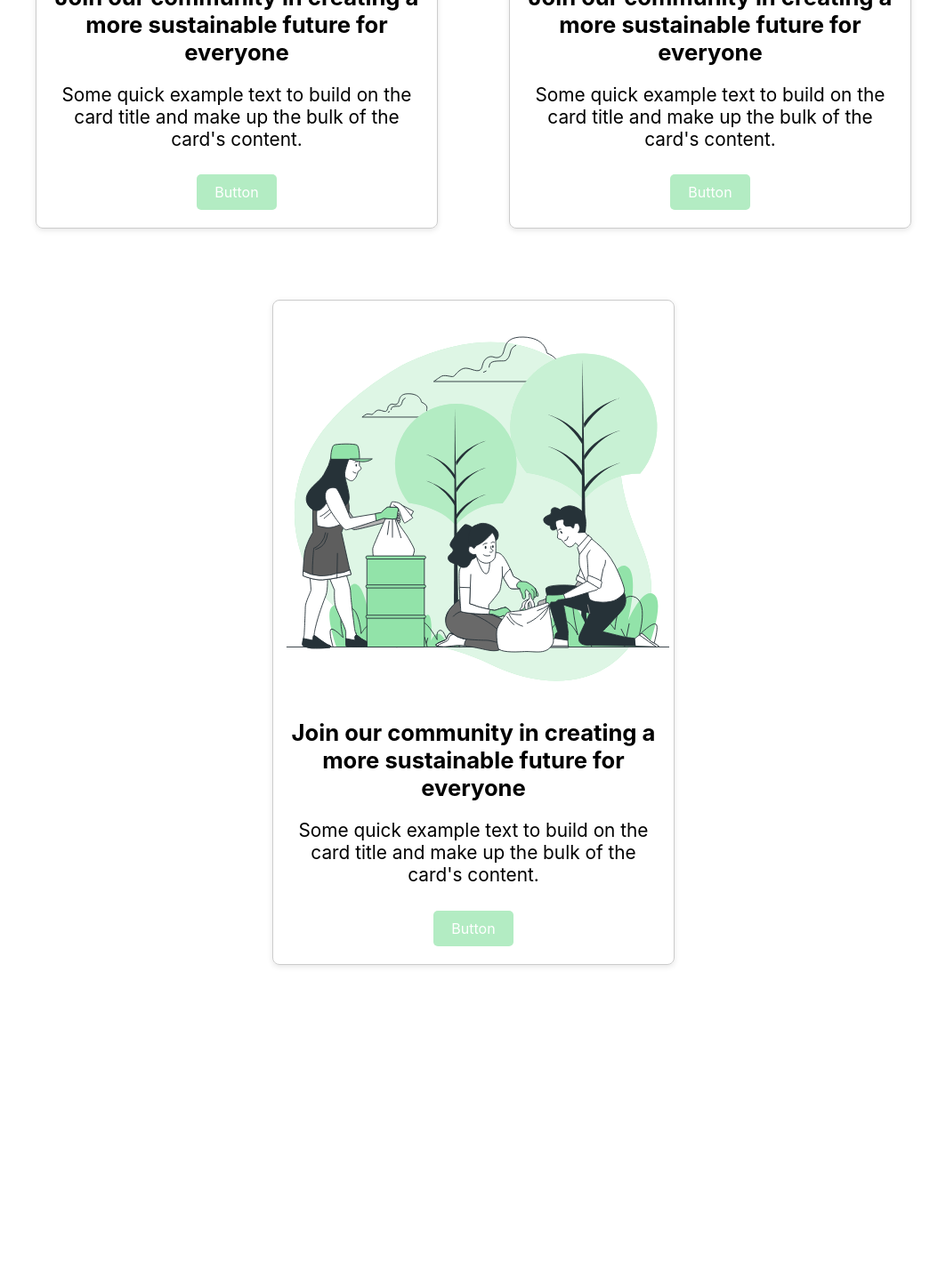
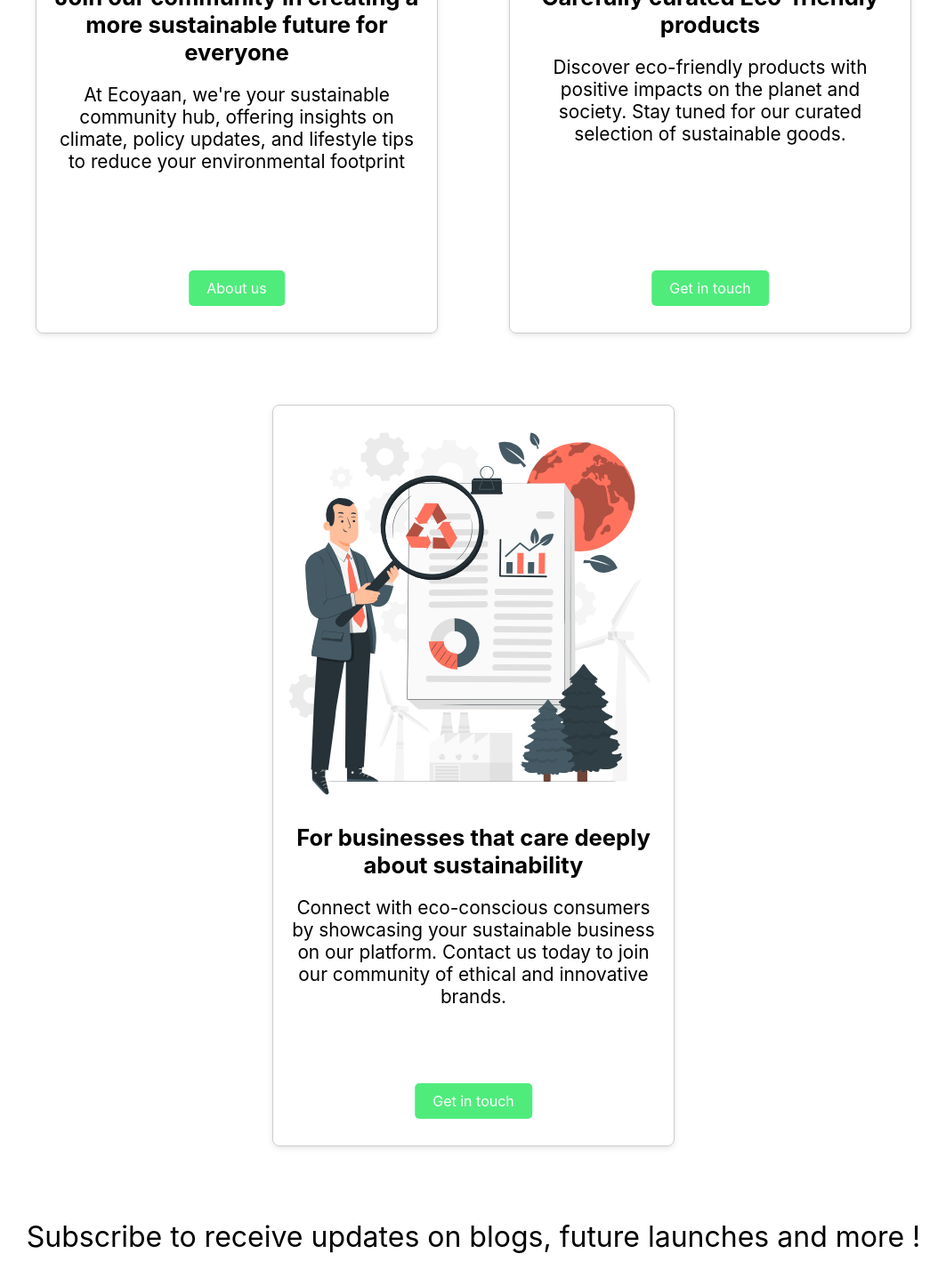
Before and after one commit to tren03/eco, a React (Vite) app: page / in a window 1280 px wide. Shown: the part 1330-2758 px from the top of the page at 89% size, without its empty margins (108-1171 px from the left). Before the commit the page ends 2495 px from the top, so only its background shows below. Built offline with nearby package versions, Linux system fonts and the light colour scheme.

Commit message:
finished home page

```diff
--- a/src/App.jsx
+++ b/src/App.jsx
@@ -5,6 +5,11 @@ import './App.css'
 import Navbar from './components/Navbar'
 import Hero from './components/hero'
 import Home from './pages/home'
+import '@fontsource/roboto/300.css';
+import '@fontsource/roboto/400.css';
+import '@fontsource/roboto/500.css';
+import '@fontsource/roboto/700.css';
+
 
 function App() {
   const [count, setCount] = useState(0)
--- a/src/components/AllCards.jsx
+++ b/src/components/AllCards.jsx
@@ -4,9 +4,27 @@ export default function MyComponent() {
     return (
         <div className="bg-image">
             <div style={{ display: 'flex', justifyContent: 'center', flexWrap: 'wrap', paddingBottom: '20px' }}>
-                <OneCard image={'src/assets/Volunteering-bro.svg'}/>
-                <OneCard image={'src/assets/Volunteering-bro.svg'}/>
-                <OneCard image={'src/assets/Environmental audit-pana.svg'}/>
+                <OneCard
+                    imageUrl="src/assets/Volunteering-bro.svg"
+                    title="Join our community in creating a more sustainable future for everyone"
+                    text="At Ecoyaan, we're your sustainable community hub, offering insights on climate, policy updates, and lifestyle tips to reduce your environmental footprint"
+                    buttonText="About us"
+                />
+                <OneCard
+                    imageUrl="src/assets/Gardening-cuate.svg"
+                    title="Carefully curated Eco-friendly products"
+                    text="Discover eco-friendly products with positive impacts on the planet and society. Stay tuned for our curated selection of sustainable goods."
+                    buttonText="Get in touch"
+                />
+
+                <OneCard
+                    imageUrl="src/assets/Environmental audit-pana.svg"
+                    title="For businesses that care deeply about sustainability"
+                    text="
+                    Connect with eco-conscious consumers by showcasing your sustainable business on our platform. Contact us today to join our community of ethical and innovative brands."
+                    buttonText="Get in touch"
+                />
+
             </div>
         </div>
     );
--- /dev/null
+++ b/src/components/Footer.css
@@ -0,0 +1,4 @@
+.footer-wrapper{
+    height: 300px;
+    background-color: rgb(199, 196, 196);
+}
--- /dev/null
+++ b/src/components/Footer.jsx
@@ -0,0 +1,84 @@
+import * as React from "react";
+import Container from "@mui/material/Container";
+import Typography from "@mui/material/Typography";
+import Link from "@mui/material/Link";
+import Grid from "@mui/material/Grid";
+import { Facebook, Instagram, Twitter } from "@mui/icons-material";
+import { Box } from "@mui/material";
+
+export default function Footer() {
+  return (
+    <Box
+      component="footer"
+      sx={{
+        backgroundColor: (theme) =>
+          theme.palette.mode === "light"
+            ? theme.palette.grey[200]
+            : theme.palette.grey[800],
+        p: 6,
+        textAlign: 'center' // Align the whole footer to center
+      }}
+    >
+      <Container maxWidth="lg">
+        <Grid container spacing={5} alignItems="flex-start">
+          <Grid item xs={12} sm={4}>
+            <Typography variant="h6" color="text.primary" gutterBottom align="center">
+              Company
+            </Typography>
+            <Typography variant="body2" color="text.secondary">
+              About us
+            </Typography>
+            <Typography variant="body2" color="text.secondary">
+              Sell on Ecoyaan
+            </Typography>
+            <Typography variant="body2" color="text.secondary">
+              Careers
+            </Typography>
+          </Grid>
+          <Grid item xs={12} sm={4}>
+            <Typography variant="h6" color="text.primary" gutterBottom align="center">
+              Contact Us
+            </Typography>
+            <Typography variant="body2" color="text.secondary" align="center">
+              Legal Business Name: Kindkarma E-Retail Private Limited
+            </Typography>
+            <Typography variant="body2" color="text.secondary">
+              1-N-12T-781/1 Sri Krishna Vilasa, Urvastores, Ashoknagar(MR), Mangalore, Dakshina Kannada- 575006, Karnataka, India
+            </Typography>
+            <Typography variant="body2" color="text.secondary">
+              Email: info@example.com
+            </Typography>
+            <Typography variant="body2" color="text.secondary">
+              Phone: +1 234 567 8901
+            </Typography>
+          </Grid>
+          <Grid item xs={12} sm={4}>
+            <Typography variant="h6" color="text.primary" gutterBottom>
+              Follow Us
+            </Typography>
+            <Grid container spacing={1} alignItems="center" justifyContent="center">
+              <Grid item>
+                <Link href="https://www.facebook.com/" color="inherit">
+                  <Facebook />
+                </Link>
+              </Grid>
+              <Grid item>
+                <Link
+                  href="https://www.instagram.com/"
+                  color="inherit"
+                >
+                  <Instagram />
+                </Link>
+              </Grid>
+              <Grid item>
+                <Link href="https://www.twitter.com/" color="inherit">
+                  <Twitter />
+                </Link>
+              </Grid>
+            </Grid>
+          </Grid>
+        </Grid>
+      </Container>
+    </Box>
+  );
+}
--- /dev/null
+++ b/src/components/Input.css
@@ -0,0 +1,27 @@
+.input-container {
+    height: 250px;
+    display: flex;
+    justify-content: center;
+    align-items: center;
+
+    display: flex;
+    flex-direction: column;
+    padding: 1%;
+  }
+
+  .input-container input {
+    margin-right: 10px; /* Add some space between input and button */
+  }
+
+  .input-wrapper{
+    margin-bottom: 20px;
+
+  }
+  p{
+    text-align: center;
+    margin-bottom: 20px;
+  }
+
+ .button-wrapper{
+    margin-bottom: 80px;
+ }
--- /dev/null
+++ b/src/components/Input.jsx
@@ -0,0 +1,37 @@
+import React from 'react';
+import './Input.css'; // Import the CSS file for styling
+import Box from '@mui/material/Box';
+import TextField from '@mui/material/TextField';
+import Button from '@mui/material/Button';
+import DeleteIcon from '@mui/icons-material/Delete';
+import SendIcon from '@mui/icons-material/Send';
+import Stack from '@mui/material/Stack';
+
+export default function Input({ placeholder, buttonText, onSubmit }) {
+  const handleSubmit = () => {
+    setInputValue(''); // Clear input after submitting
+  };
+
+  return (
+    <div className="input-container" >
+      <p>Subscribe to receive updates on blogs, future launches and more !</p>
+      <div className="input-wrapper">
+      <TextField
+        id="outlined-basic"
+        label="Email"
+        variant="outlined"
+        sx={{ width: '300px' }} // Adjust width as needed
+      />
+      </div>
+      <div className='button-wrapper'><Button
+        variant="contained"
+        endIcon={<SendIcon />}
+        style={{ backgroundColor: '#4fec7c', width: '150px' }} // Adjust width as needed
+      >
+        Send
+      </Button>
+      </div>
+
+    </div>
+  );
+}
--- a/src/components/OneCard.css
+++ b/src/components/OneCard.css
@@ -5,6 +5,7 @@
   border-radius: 8px;
   overflow: hidden;
   box-shadow: 0 2px 6px rgba(0, 0, 0, 0.1);
+  position: relative; /* Set position to relative */
 }
 
 .card-image {
@@ -24,14 +25,18 @@
 }
 
 .card-text {
+  height: 240px;
   font-size: 1.3em;
 }
 
 .card-button {
-    margin-top: 15px;
+  position: absolute; /* Set position to absolute */
+  bottom: 30px; /* Adjust bottom spacing */
+  left: 50%; /* Center horizontally */
+  transform: translateX(-50%); /* Center horizontally */
   display: inline-block;
   padding: 10px 20px;
-    background-color: #B3ECC3;
+  background-color: #4fec7c;
   color: #fff;
   text-decoration: none;
   border-radius: 5px;
@@ -39,5 +44,5 @@
 }
 
 .card-button:hover {
-    background-color: #92E3A9;
+  background-color: #4fdd77;
 }
--- a/src/components/OneCard.jsx
+++ b/src/components/OneCard.jsx
@@ -1,20 +1,20 @@
 import React from 'react';
 import './OneCard.css'; // Import the CSS file
 
-function OneCard() {
+function OneCard(props) {
+  const { imageUrl, title, text, buttonText } = props; // Destructure props
+
   return (
     <div className="card">
       <img
-        src='src/assets/Volunteering-bro.svg'
+        src={imageUrl} // Use the imageUrl prop
         className="card-image" // Add class name for card image
         alt='...'
       />
       <div className="card-body">
-        <h5 className="card-title">Join our community in creating a more sustainable future for everyone</h5>
-        <p className="card-text">
-          Some quick example text to build on the card title and make up the bulk of the card's content.
-        </p>
-        <a href='#' className="card-button">Button</a>
+        <h5 className="card-title">{title}</h5> {/* Use the title prop */}
+        <p className="card-text">{text}</p> {/* Use the text prop */}
+        <a href='#' className="card-button">{buttonText}</a> {/* Use the buttonText prop */}
       </div>
     </div>
   );
--- a/src/pages/home.jsx
+++ b/src/pages/home.jsx
@@ -3,6 +3,8 @@ import Hero from "../components/hero";
 import './homeStyles.css'
 import OneCard from "../components/OneCard";
 import AllCards from "../components/AllCards";
+import Input from "../components/Input";
+import Footer from "../components/Footer";
 
 function Home(){
 
@@ -10,11 +12,12 @@ function Home(){
     <div className="container">
         <Navbar />
         <Hero />
-          <div style={{display:'flex',justifyContent:'center',flexWrap:'wrap',paddingBottom:'20px'}}>
-    <AllCards/>
+        <AllCards/>
+        <Input/>
+        <Footer/>
+
   </div>
 
-    </div>
 
     )
 
```
Also changed, not shown: package.json (+8 -1 lines), src/assets/Gardening-cuate.svg (added), 1 other file (tests, documents, lock files or other folders). Lines whose indentation alone changed are shown as unchanged.
